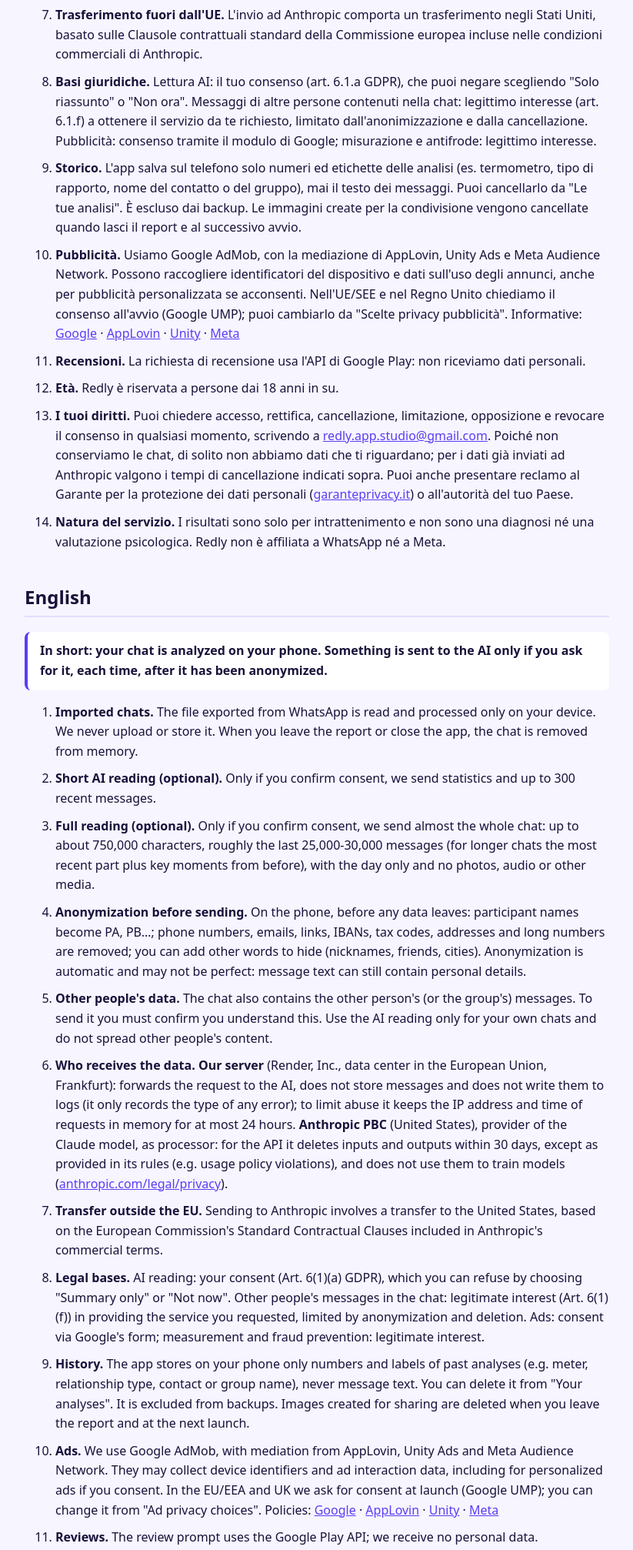
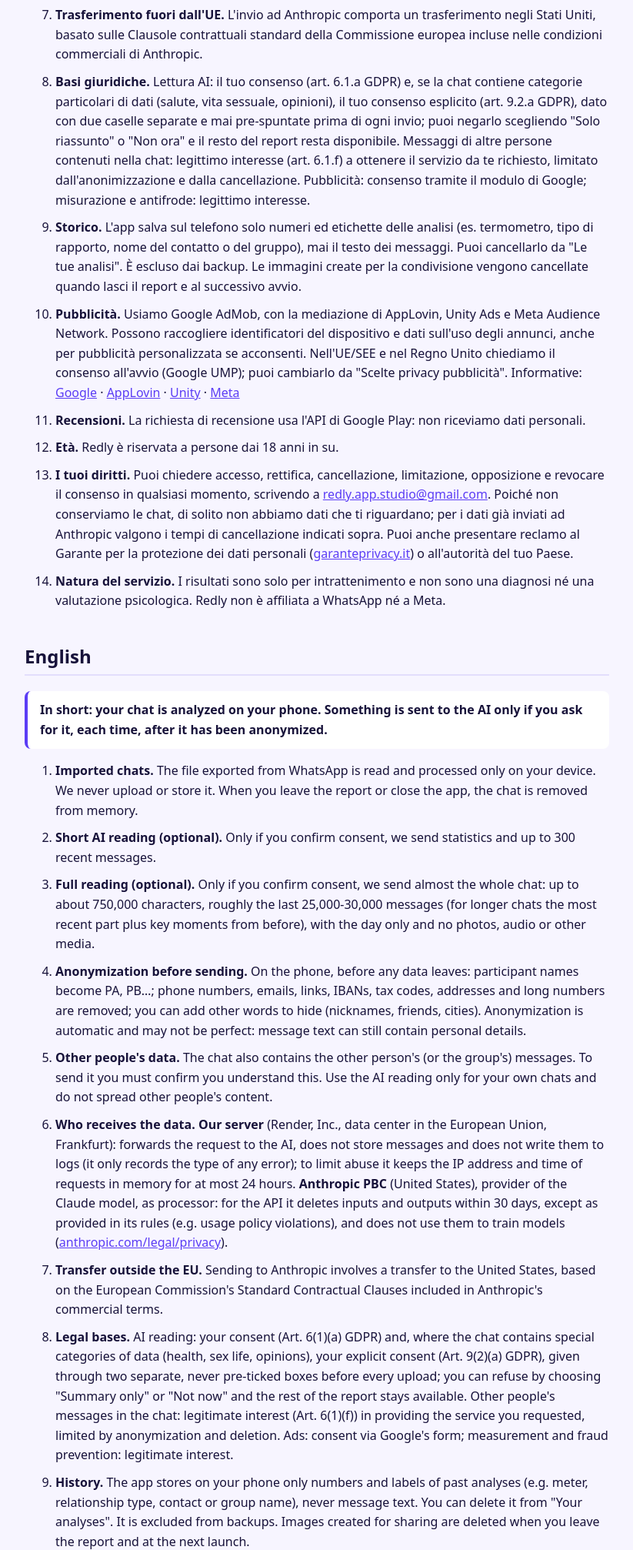
Before and after one commit to redlyappstudio-hue/redly-privacy, a plain HTML site: page index.html in a window 1280 px wide. Shown: the part 1044-3058 px from the top of the page at 77% size, without its empty margins (228-1051 px from the left). Drawn offline with Linux system fonts and the light colour scheme.

Commit message:
Basi giuridiche: consenso esplicito art. 9 per dati delicati
Co-Authored-By: Claude Opus 5.5 <noreply@anthropic.com>

```diff
--- a/index.html
+++ b/index.html
@@ -32,7 +32,7 @@ Titolare / Controller / Responsable: Gianluca di Grazia (Redly Studio), Aversa,
 <li><b>Dati di altre persone.</b> La chat contiene anche i messaggi dell'altra persona (o del gruppo). Per inviarla devi confermare di averlo capito. Usa la lettura AI solo per chat tue e non diffondere i contenuti di altri.</li>
 <li><b>Chi riceve i dati.</b> <b>Il nostro server</b> (Render, Inc., data center nell'Unione europea, Francoforte): fa da tramite verso l'AI, non salva i messaggi e non li scrive nei log (registra solo il tipo di eventuali errori); per limitare gli abusi tiene in memoria per al massimo 24 ore l'indirizzo IP e l'orario delle richieste. <b>Anthropic PBC</b> (Stati Uniti), fornitore del modello Claude, come responsabile del trattamento: per l'API cancella input e output entro 30 giorni, salvo i casi previsti dalle sue regole (ad esempio violazioni delle norme d'uso), e non li usa per addestrare i modelli (<a href="https://www.anthropic.com/legal/privacy">anthropic.com/legal/privacy</a>).</li>
 <li><b>Trasferimento fuori dall'UE.</b> L'invio ad Anthropic comporta un trasferimento negli Stati Uniti, basato sulle Clausole contrattuali standard della Commissione europea incluse nelle condizioni commerciali di Anthropic.</li>
-<li><b>Basi giuridiche.</b> Lettura AI: il tuo consenso (art. 6.1.a GDPR), che puoi negare scegliendo "Solo riassunto" o "Non ora". Messaggi di altre persone contenuti nella chat: legittimo interesse (art. 6.1.f) a ottenere il servizio da te richiesto, limitato dall'anonimizzazione e dalla cancellazione. Pubblicità: consenso tramite il modulo di Google; misurazione e antifrode: legittimo interesse.</li>
+<li><b>Basi giuridiche.</b> Lettura AI: il tuo consenso (art. 6.1.a GDPR) e, se la chat contiene categorie particolari di dati (salute, vita sessuale, opinioni), il tuo consenso esplicito (art. 9.2.a GDPR), dato con due caselle separate e mai pre-spuntate prima di ogni invio; puoi negarlo scegliendo "Solo riassunto" o "Non ora" e il resto del report resta disponibile. Messaggi di altre persone contenuti nella chat: legittimo interesse (art. 6.1.f) a ottenere il servizio da te richiesto, limitato dall'anonimizzazione e dalla cancellazione. Pubblicità: consenso tramite il modulo di Google; misurazione e antifrode: legittimo interesse.</li>
 <li><b>Storico.</b> L'app salva sul telefono solo numeri ed etichette delle analisi (es. termometro, tipo di rapporto, nome del contatto o del gruppo), mai il testo dei messaggi. Puoi cancellarlo da "Le tue analisi". È escluso dai backup. Le immagini create per la condivisione vengono cancellate quando lasci il report e al successivo avvio.</li>
 <li><b>Pubblicità.</b> Usiamo Google AdMob, con la mediazione di AppLovin, Unity Ads e Meta Audience Network. Possono raccogliere identificatori del dispositivo e dati sull'uso degli annunci, anche per pubblicità personalizzata se acconsenti. Nell'UE/SEE e nel Regno Unito chiediamo il consenso all'avvio (Google UMP); puoi cambiarlo da "Scelte privacy pubblicità". Informative: <a href="https://policies.google.com/technologies/ads">Google</a> · <a href="https://www.applovin.com/privacy">AppLovin</a> · <a href="https://unity.com/legal/privacy-policy">Unity</a> · <a href="https://www.facebook.com/privacy/policy">Meta</a></li>
 <li><b>Recensioni.</b> La richiesta di recensione usa l'API di Google Play: non riceviamo dati personali.</li>
@@ -51,7 +51,7 @@ Titolare / Controller / Responsable: Gianluca di Grazia (Redly Studio), Aversa,
 <li><b>Other people's data.</b> The chat also contains the other person's (or the group's) messages. To send it you must confirm you understand this. Use the AI reading only for your own chats and do not spread other people's content.</li>
 <li><b>Who receives the data.</b> <b>Our server</b> (Render, Inc., data center in the European Union, Frankfurt): forwards the request to the AI, does not store messages and does not write them to logs (it only records the type of any error); to limit abuse it keeps the IP address and time of requests in memory for at most 24 hours. <b>Anthropic PBC</b> (United States), provider of the Claude model, as processor: for the API it deletes inputs and outputs within 30 days, except as provided in its rules (e.g. usage policy violations), and does not use them to train models (<a href="https://www.anthropic.com/legal/privacy">anthropic.com/legal/privacy</a>).</li>
 <li><b>Transfer outside the EU.</b> Sending to Anthropic involves a transfer to the United States, based on the European Commission's Standard Contractual Clauses included in Anthropic's commercial terms.</li>
-<li><b>Legal bases.</b> AI reading: your consent (Art. 6(1)(a) GDPR), which you can refuse by choosing "Summary only" or "Not now". Other people's messages in the chat: legitimate interest (Art. 6(1)(f)) in providing the service you requested, limited by anonymization and deletion. Ads: consent via Google's form; measurement and fraud prevention: legitimate interest.</li>
+<li><b>Legal bases.</b> AI reading: your consent (Art. 6(1)(a) GDPR) and, where the chat contains special categories of data (health, sex life, opinions), your explicit consent (Art. 9(2)(a) GDPR), given through two separate, never pre-ticked boxes before every upload; you can refuse by choosing "Summary only" or "Not now" and the rest of the report stays available. Other people's messages in the chat: legitimate interest (Art. 6(1)(f)) in providing the service you requested, limited by anonymization and deletion. Ads: consent via Google's form; measurement and fraud prevention: legitimate interest.</li>
 <li><b>History.</b> The app stores on your phone only numbers and labels of past analyses (e.g. meter, relationship type, contact or group name), never message text. You can delete it from "Your analyses". It is excluded from backups. Images created for sharing are deleted when you leave the report and at the next launch.</li>
 <li><b>Ads.</b> We use Google AdMob, with mediation from AppLovin, Unity Ads and Meta Audience Network. They may collect device identifiers and ad interaction data, including for personalized ads if you consent. In the EU/EEA and UK we ask for consent at launch (Google UMP); you can change it from "Ad privacy choices". Policies: <a href="https://policies.google.com/technologies/ads">Google</a> · <a href="https://www.applovin.com/privacy">AppLovin</a> · <a href="https://unity.com/legal/privacy-policy">Unity</a> · <a href="https://www.facebook.com/privacy/policy">Meta</a></li>
 <li><b>Reviews.</b> The review prompt uses the Google Play API; we receive no personal data.</li>
@@ -70,7 +70,7 @@ Titolare / Controller / Responsable: Gianluca di Grazia (Redly Studio), Aversa,
 <li><b>Datos de otras personas.</b> El chat también contiene los mensajes de la otra persona (o del grupo). Para enviarlo debes confirmar que lo entiendes. Usa la lectura IA solo con tus chats y no difundas el contenido de otros.</li>
 <li><b>Quién recibe los datos.</b> <b>Nuestro servidor</b> (Render, Inc., centro de datos en la Unión Europea, Fráncfort): hace de intermediario con la IA, no guarda los mensajes ni los escribe en los registros (solo el tipo de error, si lo hay); para limitar abusos guarda en memoria como máximo 24 horas la dirección IP y la hora de las solicitudes. <b>Anthropic PBC</b> (Estados Unidos), proveedor del modelo Claude, como encargado del tratamiento: en la API borra entradas y salidas en 30 días, salvo los casos previstos en sus normas (por ejemplo, infracciones de uso), y no las usa para entrenar modelos (<a href="https://www.anthropic.com/legal/privacy">anthropic.com/legal/privacy</a>).</li>
 <li><b>Transferencia fuera de la UE.</b> El envío a Anthropic implica una transferencia a Estados Unidos, basada en las Cláusulas contractuales tipo de la Comisión Europea incluidas en las condiciones comerciales de Anthropic.</li>
-<li><b>Bases jurídicas.</b> Lectura IA: tu consentimiento (art. 6.1.a RGPD), que puedes negar eligiendo "Solo resumen" o "Ahora no". Mensajes de otras personas en el chat: interés legítimo (art. 6.1.f) en prestar el servicio que pides, limitado por la anonimización y el borrado. Anuncios: consentimiento mediante el formulario de Google; medición y antifraude: interés legítimo.</li>
+<li><b>Bases jurídicas.</b> Lectura IA: tu consentimiento (art. 6.1.a RGPD) y, si el chat contiene categorías especiales de datos (salud, vida sexual, opiniones), tu consentimiento explícito (art. 9.2.a RGPD), dado con dos casillas separadas y nunca premarcadas antes de cada envío; puedes negarlo eligiendo "Solo resumen" o "Ahora no" y el resto del informe sigue disponible. Mensajes de otras personas en el chat: interés legítimo (art. 6.1.f) en prestar el servicio que pides, limitado por la anonimización y el borrado. Anuncios: consentimiento mediante el formulario de Google; medición y antifraude: interés legítimo.</li>
 <li><b>Historial.</b> La app guarda en el teléfono solo números y etiquetas de los análisis (p. ej. termómetro, tipo de relación, nombre del contacto o del grupo), nunca el texto de los mensajes. Puedes borrarlo desde "Tus análisis". Está excluido de las copias de seguridad. Las imágenes creadas para compartir se borran al salir del informe y en el siguiente inicio.</li>
 <li><b>Publicidad.</b> Usamos Google AdMob, con mediación de AppLovin, Unity Ads y Meta Audience Network. Pueden recopilar identificadores del dispositivo y datos de uso de los anuncios, también para publicidad personalizada si aceptas. En la UE/EEE y el Reino Unido pedimos el consentimiento al inicio (Google UMP); puedes cambiarlo en "Opciones de privacidad de anuncios". Políticas: <a href="https://policies.google.com/technologies/ads">Google</a> · <a href="https://www.applovin.com/privacy">AppLovin</a> · <a href="https://unity.com/legal/privacy-policy">Unity</a> · <a href="https://www.facebook.com/privacy/policy">Meta</a></li>
 <li><b>Reseñas.</b> La solicitud de reseña usa la API de Google Play: no recibimos datos personales.</li>
```
